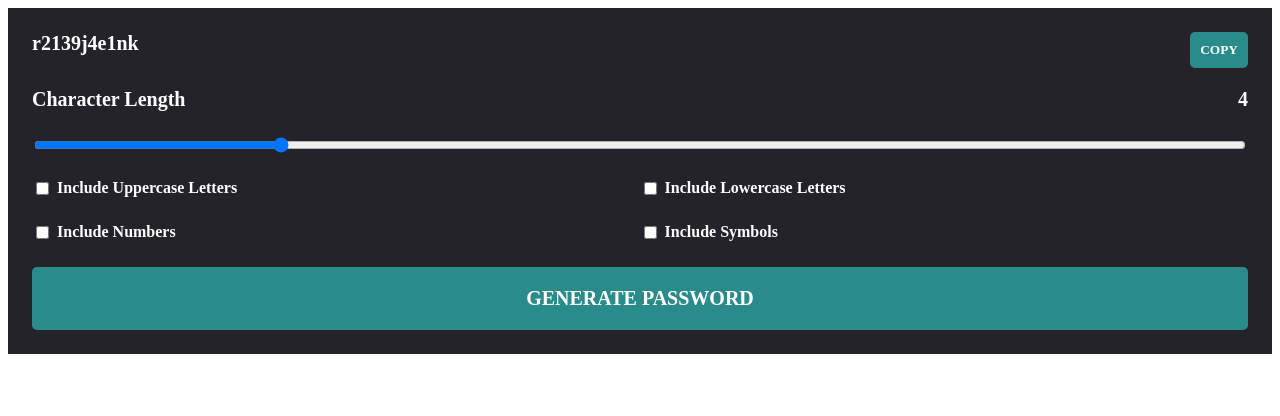
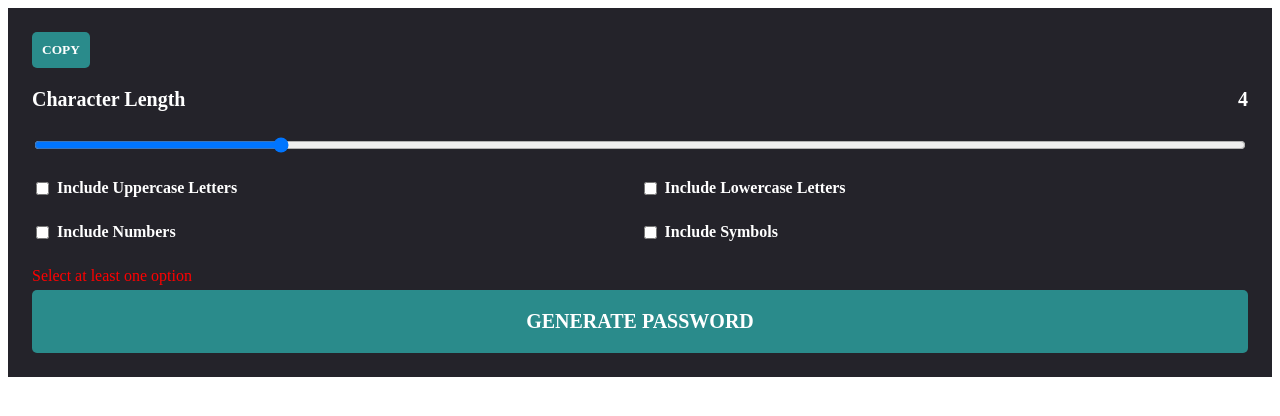
Before and after one commit to akshaykamath45/Password-Generator, a React (Create React App) app: page / in a window 1280 px wide. Both pictures are taken after a click on the button "GENERATE PASSWORD". Shown: the top 416 px of the page. Built offline with nearby package versions, Linux system fonts and the light colour scheme.

Commit message:
creating custom password generator hook

```diff
--- a/src/App.js
+++ b/src/App.js
@@ -1,5 +1,6 @@
 import "./styles.css";
 import { useState } from "react";
+import { usePasswordGenerator } from "./customHook/usePasswordGenerator";
 export default function App() {
   const [length, setLength] = useState(4);
   const [checkboxData, setCheckboxData] = useState([
@@ -8,6 +9,8 @@
     { title: "Include Numbers", state: false },
     { title: "Include Symbols", state: false }
   ]);
+
+  const { password, errorMessage, generatePassword } = usePasswordGenerator();
 
   const handleCheckboxChange = (i) => {
     const updatedCheckboxData = [...checkboxData];
@@ -18,7 +21,8 @@
     <div className="container">
       {/* Password Text and Copy */}
       <div className="header">
-        <div className="title">r2139j4e1nk</div>
+        {password && <div className="title">{password}</div>}
+
         <button onClick={() => {}} className="copyBtn">
           Copy
         </button>
@@ -53,8 +57,14 @@
         })}
       </div>
       {/* Strength */}
+
+      {/* Error Handling */}
+      {errorMessage && <div className="errorMessage">{errorMessage}</div>}
       {/* Generate Button */}
-      <button className="generateBtn" onClick={() => {}}>
+      <button
+        className="generateBtn"
+        onClick={() => generatePassword(checkboxData, length)}
+      >
         Generate Password
       </button>
     </div>
--- /dev/null
+++ b/src/customHook/usePasswordGenerator.js
@@ -0,0 +1,46 @@
+import { useState } from "react";
+export const usePasswordGenerator = () => {
+  const [password, setPassword] = useState("");
+  const [errorMessage, setErrorMessage] = useState("");
+
+  const generatePassword = (checkboxData, length) => {
+    let charset = "",
+      generatedPassword = "";
+
+    const selectedOption = checkboxData.filter((checkbox) => checkbox.state);
+
+    if (selectedOption.length === 0) {
+      setErrorMessage("Select at least one option");
+      setPassword("");
+      return;
+    }
+    selectedOption.forEach((option) => {
+      switch (option.title) {
+        case "Include Uppercase Letters":
+          charset += "ABCDEFGHIJKLMNOPQRSTUVWXYZ";
+          break;
+        case "Include Lowercase Letters":
+          charset += "abcdefghijklmnopqrstuvwxyz";
+          break;
+        case "Include Numbers":
+          charset += "0123456789";
+          break;
+        case "Include Symbols":
+          charset += "!@#$%^&*()";
+          break;
+        default:
+          break;
+      }
+    });
+
+    for (let i = 0; i < length; i++) {
+      const randomIndex = Math.floor(Math.random() * charset.length);
+      generatedPassword += charset[randomIndex];
+    }
+
+    setPassword(generatedPassword);
+    setErrorMessage("");
+  };
+
+  return { password, errorMessage, generatePassword };
+};
--- a/src/styles.css
+++ b/src/styles.css
@@ -63,3 +63,8 @@
   font-size: 20px;
   padding: 20px;
 }
+
+.errorMessage {
+  color: red;
+  padding-bottom: 5px;
+}
```
